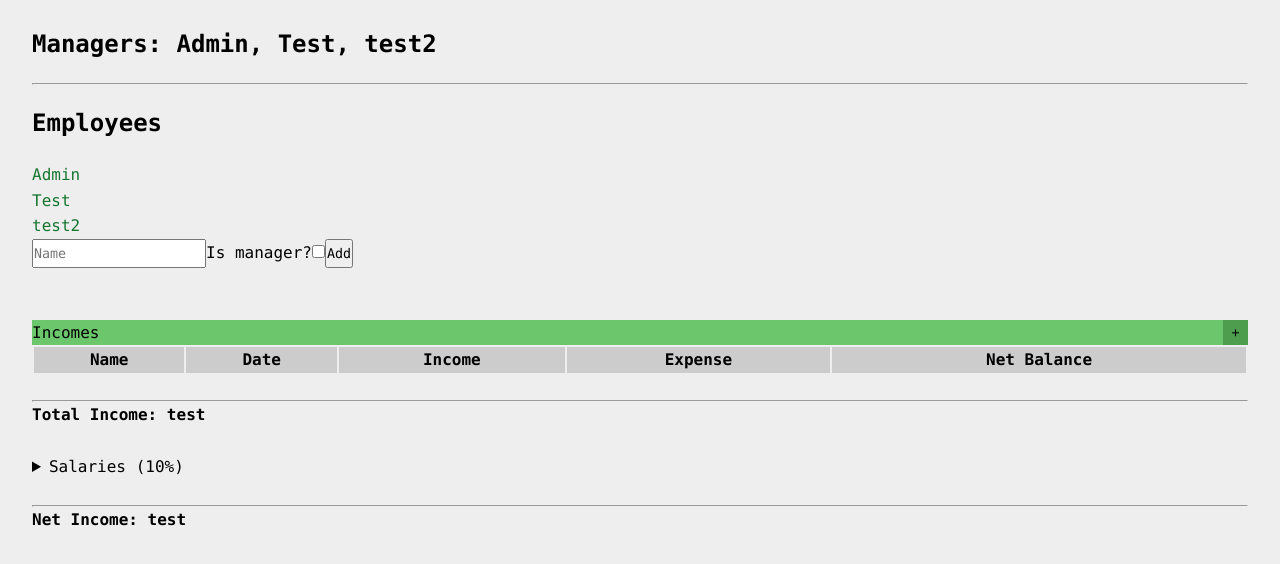
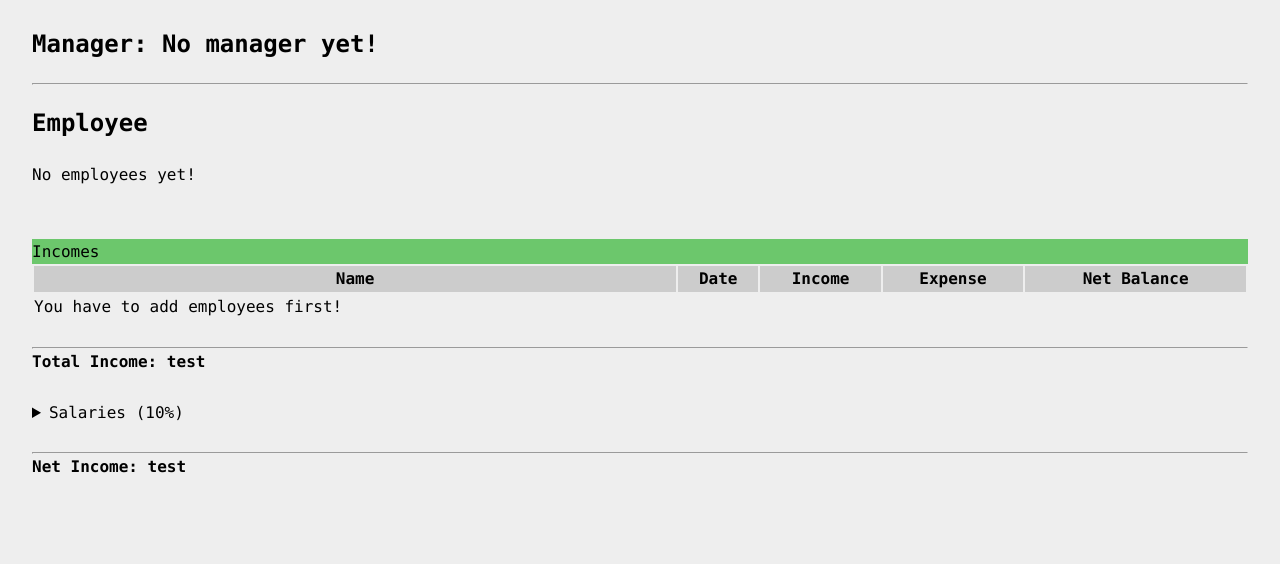
Before and after one commit to ikromw/financial-sheet, a React (Vite) app: page / in a window 1280 px wide. Shown: the top 564 px of the page. Built offline with nearby package versions, Linux system fonts and the light colour scheme.

Commit message:
Added Income Form Component to handle income data

```diff
--- a/src/App.css
+++ b/src/App.css
@@ -1,9 +1,12 @@
-.manager{
+.manager {
     color: #15762e;
 }
 
 table {
     width: 100%;
+}
+table tbody tr{
+    border-bottom: 1px solid red;
 }
 
 table thead {
--- a/src/App.jsx
+++ b/src/App.jsx
@@ -1,39 +1,86 @@
 import "./App.css";
-import EmployeeForm from "./components/EmployeeForm";
-import { test_data } from "./db/db";
-import { FixedNumber } from "./lib/utils";
+import UsersForm from "./components/UsersForm";
+import IncomeForm from "./components/IncomeForm";
+import { test_data, users } from "./db/db";
+import { PriceFormat } from "./lib/utils";
 import { useState } from "react";
 
 const PERCENT = 10;
 
 
 function App() {
+  const [usersData, setUsersData] = useState(users)
+  const [userDataForm, setUserDataForm] = useState(false)
+
   const [data, setData] = useState(test_data)
-  const [incomeFormData, setIncomeFormData] = useState({
-    employee: "",
-    records: {
-      date: new Date(),
+  const [dataForm, setDataForm] = useState(false)
+  const [dataFormSchema, setDataFormSchema] = useState(
+    {
+      name: "",
+      date: new Date().toLocaleDateString(),
       income: 0,
       expense: 0
     }
-  })
+  )
 
 
-  // Handle employee form component
+
+  // Handle users form component
   const handleFormSubmit = (formData) => {
-    setData([...data, formData]);
+    setUsersData([...usersData, formData]);
   }
 
-  // Simple utills from utility
-  const managers = data.filter((manager) => manager.is_manager == true);
+  // Handle main income data
+  const handleIncomeFormSubmit = (e) => {
+    e.preventDefault();
+    console.log("Data Form Schema: ", dataFormSchema);
 
+    // Find the existing entry for the current name (if any)
+    const existingEntryIndex = data.findIndex((item) => item.name === dataFormSchema.name);
+
+    if (existingEntryIndex !== -1) {
+      // If an entry exists, update its records
+      const updatedData = [...data];
+      updatedData[existingEntryIndex].records.push({
+        date: dataFormSchema.date,
+        income: parseFloat(dataFormSchema.income), // Parse income as a number
+        expense: parseFloat(dataFormSchema.expense), // Parse expense as a number
+      });
+      setData(updatedData);
+    } else {
+      // If no entry exists, create a new one
+      setData([
+        ...data,
+        {
+          name: dataFormSchema.name,
+          records: [
+            {
+              date: dataFormSchema.date,
+              income: parseFloat(dataFormSchema.income), // Parse income as a number
+              expense: parseFloat(dataFormSchema.expense), // Parse expense as a number
+            },
+          ],
+        },
+      ]);
+    }
+
+    setDataFormSchema({
+      name: "",
+      date: new Date().toLocaleDateString(),
+      income: 0,
+      expense: 0
+    })
+  }
+
+  // Seperated managers from employees
+  const managers = usersData.filter((manager) => manager.is_manager === true);
 
 
   return (
     <main>
 
       <h2>
-        {managers.length < 2 ? "Manager:" : "Managers:"}
+        {managers.length < 2 ? "Manager: " : "Managers: "}
         {managers.length > 0 ? (
           managers.map((manager, index) => (
             <span key={index}> {manager.name}{index < managers.length - 1 ? ", " : ""}</span>
@@ -48,31 +95,52 @@ function App() {
       <br />
 
       <div className="employees-section">
-        {data.length < 2 ? <h2>Employee</h2> : <h2>Employees</h2>}
+        {usersData.length < 2 ? <h2>Employee</h2> : <h2>Employees</h2>}
 
-        <button>+</button>
+        <button onClick={() => setUserDataForm(!userDataForm)}>
+          {userDataForm ? "-" : "+"}
+        </button>
       </div>
 
       <br />
 
       <ul>
-        {data.length > 0
-          ? data.map((manager, index) => (
-            <ol key={index} className={manager.is_manager ? "manager" : "employee"}>
-              {manager.name}
+        {usersData.length > 0
+          ? usersData.map((employee, index) => (
+            <ol key={index} className={employee.is_manager ? "manager" : "employee"}>
+              {employee.name}
             </ol>
           ))
           : "No employees yet!"}
+
       </ul>
-      <EmployeeForm onSubmit={handleFormSubmit} />
+      {userDataForm && <UsersForm onSubmit={handleFormSubmit} />}
 
       <br />
       <br />
 
+      {dataForm && (
+        <IncomeForm
+          usersData={usersData}
+          onSubmit={handleIncomeFormSubmit}
+          dataFormSchema={dataFormSchema}
+          setDataFormSchema={setDataFormSchema}
+        />
+      )}
+
+
       <div className="income-section">
         <p className="table--title-incomes">Incomes</p>
 
-        <button>+</button>
+        {
+          usersData.length > 0 ?
+            <button onClick={() => setDataForm(!dataForm)}>
+              {dataForm ? "-" : "+"}
+            </button>
+            :
+            null
+        }
+
       </div>
 
       <table className="table incomes">
@@ -87,11 +155,22 @@ function App() {
         </thead>
         <tbody>
           {
-            data.map((employee, employeeIndex) => {
-              <tr>
-                <td>{employee.name}</td>
-              </tr>
-            })
+            usersData.length == 0 ?
+              "You have to add employees first!" :
+              data.length === 0 ? "You can add income via plus button at right corner." :
+                data.map((employee) =>
+                  employee.records.map((record, recordIndex) => (
+                    <tr key={recordIndex}>
+                      {recordIndex === 0 && (
+                        <td rowSpan={employee.records.length}>{employee.name}</td>
+                      )}
+                      <td>{record.date}</td>
+                      <td>{PriceFormat(record.income)}</td>
+                      <td>{PriceFormat(record.expense)}</td>
+                      <td>{PriceFormat(record.income - record.expense)}</td>
+                    </tr>
+                  ))
+                )
           }
         </tbody>
       </table>
--- /dev/null
+++ b/src/components/IncomeForm.jsx
@@ -0,0 +1,49 @@
+const IncomeForm = ({ usersData, onSubmit, dataFormSchema, setDataFormSchema }) => {
+
+    const handleChange = (e) => {
+        const { name, value } = e.target;
+
+        setDataFormSchema({
+            ...dataFormSchema,
+            [name]: value
+        })
+    }
+
+    return (
+        <form onSubmit={onSubmit}>
+            <select name="name" onChange={handleChange}>
+                <>
+                    <option selected disabled>Employees:</option>
+                    {usersData.map((user, index) => {
+                        return <option key={index} value={user.name}>{user.name}</option>;
+                    })}
+                </>
+            </select>
+
+            <input
+                type="number"
+                name="income"
+                placeholder="Income"
+                min={0}
+                aria-label="Income Price"
+                onChange={handleChange}
+                value={dataFormSchema.income}
+                required
+            />
+
+            <input
+                type="number"
+                name="expense"
+                placeholder="Expense"
+                min={0}
+                onChange={handleChange}
+                value={dataFormSchema.expense}
+                aria-label="Expense Price"
+            />
+
+            <button type="submit">add</button>
+        </form>
+    );
+};
+
+export default IncomeForm;
--- a/src/components/EmployeeForm.jsx
+++ b/src/components/UsersForm.jsx
@@ -1,32 +1,27 @@
 import { useState } from "react";
-import { test_data } from "../db/db";
 
-const EmployeeForm = ({ onSubmit }) => {
-    const [employeeFormData, setEmployeeFormData] = useState({
+const UsersForm = ({ onSubmit }) => {
+    const [employeeFormSchema, setEmployeeFormSchema] = useState({
         name: "",
         is_manager: false,
-        records: {
-            date: new Date().toLocaleDateString(),
-            income: 0,
-            expense: 0
-        }
     });
 
     const handleChange = (e) => {
         const { name, value, type, checked } = e.target;
 
-        setEmployeeFormData({
-            ...employeeFormData, [name]: type === "checkbox" ? checked : value,
+        setEmployeeFormSchema({
+            ...employeeFormSchema, [name]: type === "checkbox" ? checked : value,
         });
     };
 
     const handleSubmit = (e) => {
         e.preventDefault();
 
-        onSubmit(employeeFormData);
-
-        console.log("Employee data is added to the database via (Handle Submit Function): ");
-        console.table(employeeFormData);
+        onSubmit(employeeFormSchema);
+        setEmployeeFormSchema({
+            name: "",
+            is_manager: false,
+        })
     };
 
 
@@ -36,20 +31,20 @@ const EmployeeForm = ({ onSubmit }) => {
                 type="text"
                 name="name"
                 aria-label="Employee name"
-                value={employeeFormData.name}
+                value={employeeFormSchema.name}
                 placeholder="Name"
                 onChange={handleChange}
                 required
             />
 
 
-            <label htmlFor="is_manager">{employeeFormData.is_manager ? "Manager" : "Is manager?"}</label>
+            <label htmlFor="is_manager">{employeeFormSchema.is_manager ? "Manager" : "Is manager?"}</label>
             <input
                 type="checkbox"
                 id="is_manager"
                 name="is_manager"
                 aria-label="Ask if employee is manager"
-                checked={employeeFormData.is_manager}
+                checked={employeeFormSchema.is_manager}
                 onChange={handleChange}
             />
 
@@ -58,4 +53,4 @@ const EmployeeForm = ({ onSubmit }) => {
     )
 }
 
-export default EmployeeForm
+export default UsersForm
--- a/src/db/db.js
+++ b/src/db/db.js
@@ -1,25 +1,4 @@
-export const test_data = [
-    {
-        name: "Admin",
-        is_manager: true,
-        records: [
-            { date: "2024-12-01", income: 0, expense: 0 },
-        ]
-    },
-    {
-        name: "Test",
-        is_manager: true,
-        records: [
-            { date: "2024-12-01", income: 0, expense: 0 },
-            { date: "2024-12-02", income: 883000, expense: 5000 }
-        ]
-    },
-    {
-        name: "test2",
-        is_manager: true,
-        records: [
-            { date: "2024-12-01", income: 0, expense: 0 },
-            { date: "2024-12-02", income: 883000, expense: 5000 }
-        ]
-    }
-]
+export const test_data = []
+
+
+export const users = []
--- a/src/lib/utils.js
+++ b/src/lib/utils.js
@@ -1,6 +1,6 @@
 
 // Adding comma
-export const FixedNumber = (number) => {
+export const PriceFormat = (number) => {
     return number.toLocaleString()
 }
 
```
